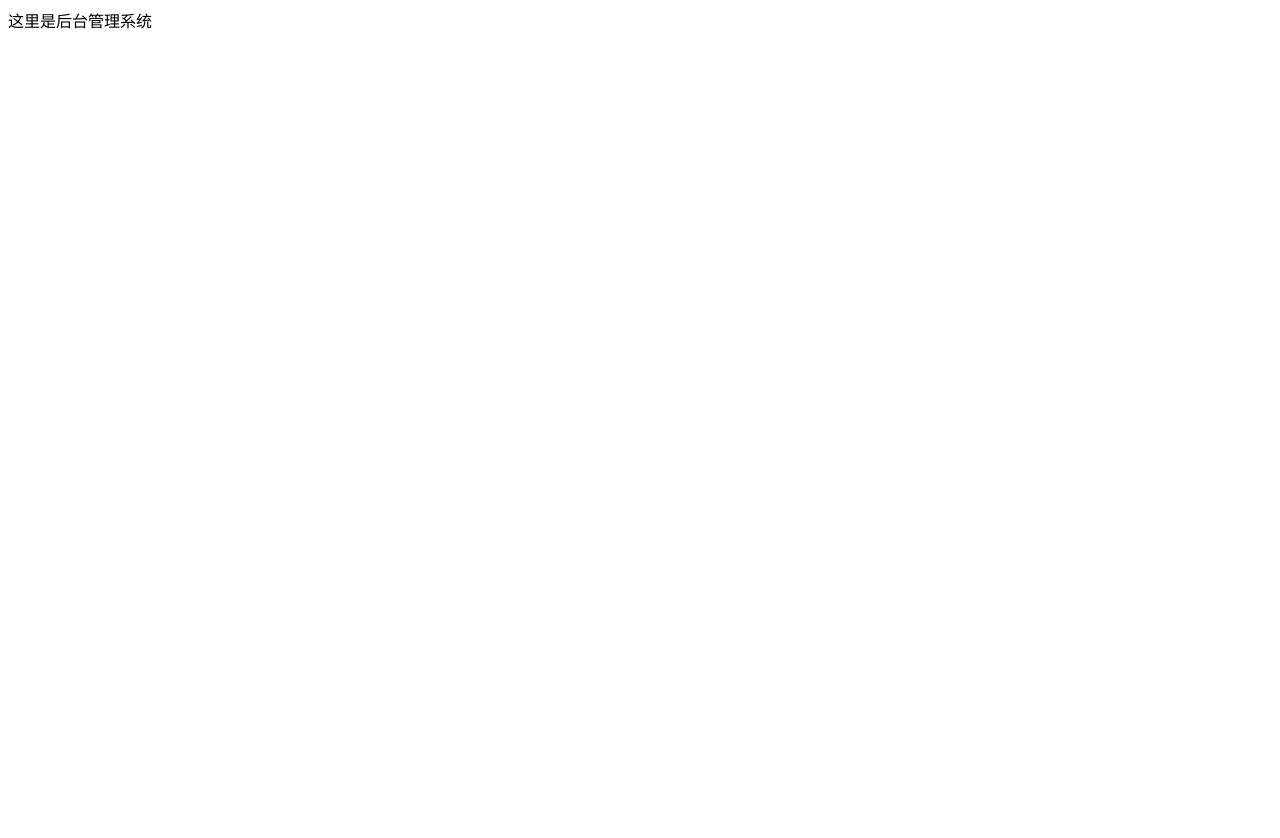
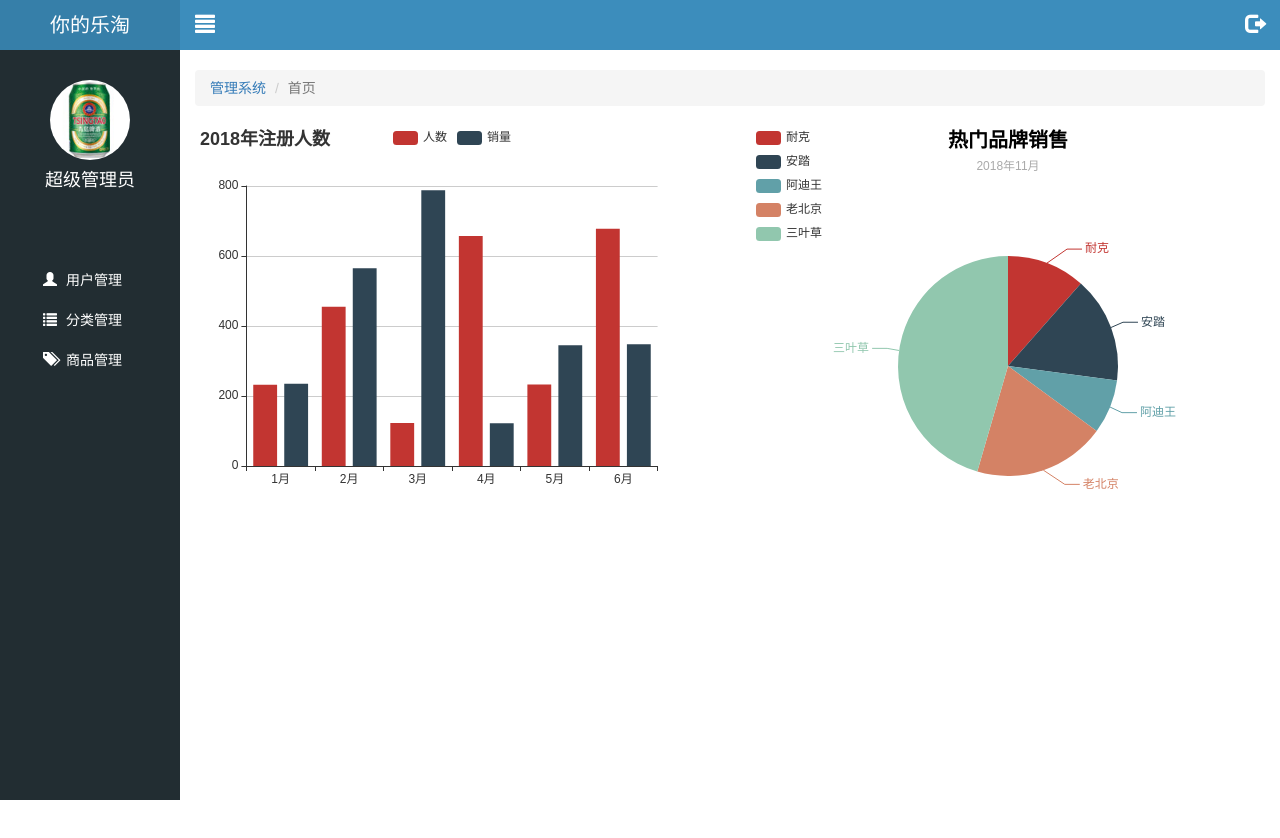
Before and after one commit to xiaohuahuaer/letao, a website: page public/aaa/index.html in a window 1280 px wide. Shown: the top 838 px of the page. Before the commit the page ends 800 px from the top, so only its background shows below. Drawn offline with Linux system fonts and the light colour scheme; no server answers.

Commit message:
letao首页静态页面完成

```diff
--- a/public/aaa/css/common.css
+++ b/public/aaa/css/common.css
@@ -1,15 +1,161 @@
 
+/*公共类*/
 .body_bg {
     background-color: #222D32;
+}
+
+.red {
+    color: #A94442;
 }
 
 .mt_150 {
     margin-top: 150px;
 }
 
+.mt_20 {
+    margin-top: 20px;
+}
+
+.a:link,
+.a:visited,
+.a:hover,
+.a:active {
+    text-decoration: none;
+}
+
+ul {
+    list-style: none;
+    margin: 0;
+    padding: 0;
+}
+
+
+/*登录页-标题*/
 .panel .panel-title {
     height: 40px;
     line-height: 40px;
     text-align: center;
     font-size: 20px;
 }
+
+
+/*首页-侧边栏*/
+.lt_aside {
+    position: fixed;
+    top: 0;
+    left: 0;
+    width: 180px;
+    height: 100%;
+    background-color: #222D32;
+    z-index: 999;
+    transition: left 1s;
+}
+.lt_aside.hidemenu {
+    left: -180px;
+}
+
+.lt_aside .brand {
+    width: 100%;
+    height: 50px;
+    line-height: 50px;
+    text-align: center;
+    background-color: #367FA9;
+}
+
+.lt_aside .brand a {
+    color: #fff;
+    font-size: 20px;
+    display: block;
+    text-decoration: none;
+}
+
+.lt_aside .user {
+    width: 100%;
+    height: 180px;
+    margin-top: 30px;
+}
+
+.lt_aside .user img {
+    width: 80px;
+    height: 80px;
+    display: block;
+    margin: 0 auto;
+    border-radius: 50%;
+}
+
+.lt_aside .user p {
+    color: #fff;
+    font-size: 18px;
+    text-align: center;
+    line-height: 40px;
+}
+
+.lt_aside .nav li a {
+    display: block;
+    height: 40px;
+    line-height: 40px;
+    text-decoration: none;
+    padding-left: 40px;
+    color: #fff;
+    border-left: 3px solid transparent;
+}
+
+.lt_aside .nav li a.current {
+    background-color: #1D1F21;
+    border-left: 3px solid #069;
+}
+
+.lt_aside .nav li i {
+    margin-right: 5px;
+}
+
+.lt_aside .nav li .child a {
+    padding-left: 65px;
+}
+
+.lt_aside .nav li .child {
+    display: none;
+}
+
+/*首页-右侧主体*/
+.lt_main {
+    width: 100%;
+    height: 2000px;
+    padding-left: 180px;
+    padding-top: 50px;
+    /*background-color: pink;*/
+    transition: padding-left 1s;
+}
+.lt_main.hidemenu {
+    padding-left: 0;
+}
+
+.lt_main .topbar {
+    width: 100%;
+    height: 50px;
+    position: fixed;
+    top: 0;
+    left: 0;
+    padding-left: 180px;
+    background-color: #3C8DBC;
+    transition: padding-left 1s;
+}
+.lt_main .topbar.hidemenu {
+    padding-left: 0;
+}
+
+.lt_main .topbar .icon_left,
+.lt_main .topbar .icon_right {
+    width: 50px;
+    height: 50px;
+    line-height: 50px;
+    text-align: center;
+    color: #fff;
+    font-size: 20px;
+}
+
+.lt_main .container-fluid .content .echarts_left,
+.lt_main .container-fluid .content .echarts_right {
+    width: 48%;
+    height: 400px;
+}
--- a/public/aaa/index.html
+++ b/public/aaa/index.html
@@ -4,11 +4,103 @@
     <meta charset="UTF-8">
     <meta name="viewport" content="width=device-width, initial-scale=1.0">
     <meta http-equiv="X-UA-Compatible" content="ie=edge">
-    <title>Document</title>
+    <title>乐淘商城</title>
+
+    <link rel="stylesheet" href="./lib/bootstrap/css/bootstrap.css">
+    <link rel="stylesheet" href="./lib/bootstrap-validator/css/bootstrapValidator.css">
+    <link rel="stylesheet" href="./lib/nprogress/nprogress.css">
+    <link rel="stylesheet" href="./css/common.css">
+
 </head>
 <body>
 
-    这里是后台管理系统
+    <!--左侧侧边栏-->
+    <div class="lt_aside">
+        <div class="brand">
+            <a href="#">你的乐淘</a>
+        </div>
+
+        <div class="user">
+            <img src="./images/001.jpg" alt="">
+            <p>超级管理员</p>
+        </div>
+
+        <div class="nav">
+            <ul>
+                <li>
+                    <a href="user.html">
+                        <i class="glyphicon glyphicon-user"></i>
+                        <span>用户管理</span>
+                    </a>
+                </li>
+                <li>
+                    <a href="javascript:;" id="category">
+                        <i class="glyphicon glyphicon-list"></i>
+                        <span>分类管理</span>
+                    </a>
+                    <div class="child">
+                        <a href="first.html">一级分类</a>
+                        <a href="second.html">二级分类</a>
+                    </div>
+                </li>
+                <li>
+                    <a href="product.html">
+                        <i class="glyphicon glyphicon-tags"></i>
+                        <span>商品管理</span>
+                    </a>
+                </li>
+            </ul>
+        </div>
+    </div>
+
+    <!--右侧主体部分-->
+    <div class="lt_main">
+        <div class="topbar">
+            <a class="icon_left pull-left" href="#"><i class="glyphicon glyphicon-align-justify"></i></a>
+            <a class="icon_right pull-right" href="#"><i class="glyphicon glyphicon-log-out"></i></a>
+        </div>
+
+        <div class="container-fluid">
+            <ol class="breadcrumb mt_20">
+                <li><a href="index.html">管理系统</a></li>
+                <li class="active">首页</li>
+            </ol>
+
+            <div class="content">
+                <div class="echarts_left pull-left"></div>
+                <div class="echarts_right pull-right"></div>
+            </div>
+        </div>
+    </div>
+
+    <!--模态框-->
+    <div class="modal fade" tabindex="-1" id="logoutModal">
+  <div class="modal-dialog modal-sm">
+    <div class="modal-content">
+      <div class="modal-header">
+        <button type="button" class="close" data-dismiss="modal"><span>&times;</span></button>
+        <h4 class="modal-title" id="myModalLabel">温馨提示</h4>
+      </div>
+      <div class="modal-body">
+        <p class="red"><i class="glyphicon glyphicon-info-sign"></i><span>您确定要退出后台管理系统吗？</span></p>
+      </div>
+      <div class="modal-footer">
+        <button type="button" class="btn btn-default" data-dismiss="modal">取消</button>
+        <button type="button" class="btn btn-primary" id="logoutBtn">退出</button>
+      </div>
+    </div>
+  </div>
+</div>
+
+
+    <script src="./lib/jquery/jquery.min.js"></script>
+    <script src="./lib/bootstrap/js/bootstrap.min.js"></script>
+    <script src="./lib/bootstrap-validator/js/bootstrapValidator.min.js"></script>
+    <script src="./lib/nprogress/nprogress.js"></script>
+    <script src="./lib/echarts/echarts.min.js"></script>
+    <script src="./js/common.js"></script>
+    <script src="./js/isLogin.js"></script>
+    <script src="./js/index.js"></script>
 
 </body>
 </html>
--- a/public/aaa/js/common.js
+++ b/public/aaa/js/common.js
@@ -0,0 +1,50 @@
+
+$(function() {
+
+    // 进度条
+    $(document).ajaxStart(function() {
+        NProgress.start();
+    })
+
+
+    $(document).ajaxStop(function() {
+        setTimeout(function() {
+        NProgress.done();
+        },500)
+    })
+
+    // 侧边栏二级菜单切换
+    $('#category').click(function() {
+        $(this).next().stop().slideToggle();
+    })
+
+
+    // 侧边栏菜单切换
+    $('.topbar .icon_left').click(function() {
+        $('.lt_aside').toggleClass('hidemenu');
+        $('.lt_main').toggleClass('hidemenu');
+        $('.topbar').toggleClass('hidemenu');
+    })
+
+
+    // 公共退出功能（模态框）
+    $('.topbar .icon_right').click(function() {
+        $('#logoutModal').modal('show');
+    })
+
+    $('#logoutBtn').click(function() {
+        $.ajax({
+            type: "get",
+            url: "/employee/employeeLogout",
+            dataType: "json",
+            success: function(info) {
+                console.log(info);
+
+                if (info.success) {
+                    location.href = "login.html";
+                }
+            }
+        })
+    })
+
+})
--- /dev/null
+++ b/public/aaa/js/index.js
@@ -0,0 +1,78 @@
+
+$(function() {
+
+    var echarts_left = echarts.init(document.querySelector(".echarts_left"));
+
+    var option1 = {
+        title: {
+            text: '2018年注册人数'
+        },
+        tooltip: {},
+        legend: {
+            data: ['人数','销量']
+        },
+        xAxis: {
+            data: ['1月','2月','3月','4月','5月','6月']
+        },
+        yAxis: {},
+        series: [{
+            name: '人数',
+            type: 'bar',
+            data: [232,455,123,657,233,678]
+        },{
+            name: '销量',
+            type: 'bar',
+            data: [235,565,788,122,345,348]
+        }]
+    };
+
+    echarts_left.setOption(option1);
+
+
+    var echarts_right = echarts.init(document.querySelector(".echarts_right"));
+
+    var option2 = {
+        title: {
+            text: '热门品牌销售',
+            subtext: '2018年11月',
+            x: 'center',
+            textStyle: {
+                fontSize: 20,
+                color: '#000'
+            }
+        },
+        tooltip: {
+            trigger:'item',
+            formatter: '{a} <br/>{b} : {c} ({d}%)'
+        },
+        legend: {
+            orient: 'vertical',
+            left: 'left',
+            data: ['耐克','安踏','阿迪王','老北京','三叶草']
+        },
+        series: [
+            {
+                name: '热门品牌',
+                type: 'pie',
+                radius: '55%',
+                center: ['50%','60%'],
+                data: [
+                    {value: 335,name: '耐克'},
+                    {value: 453,name: '安踏'},
+                    {value: 232,name: '阿迪王'},
+                    {value: 565,name: '老北京'},
+                    {value: 1323,name: '三叶草'}
+                ],
+                itemStyle: {
+                    emphasis: {
+                        shadowBlur: 30,
+                        shadowOffsetX: 0,
+                    }
+                }
+            }
+        ]
+    };
+
+    echarts_right.setOption(option2);
+
+})
--- a/public/aaa/js/isLogin.js
+++ b/public/aaa/js/isLogin.js
@@ -0,0 +1,16 @@
+
+$.ajax({
+    type: "get",
+    url: "/employee/checkRootLogin",
+    dataType: "json",
+    success: function(info) {
+        console.log(info);
+
+        if (info.success) {
+            console.log("该用户已登录");
+        }
+        if (info.error===400) {
+            location.href = "login.html";
+        }
+    }
+})
```
Also changed, not shown: public/aaa/images/001.jpg (added), public/back-01/a.txt (deleted).
